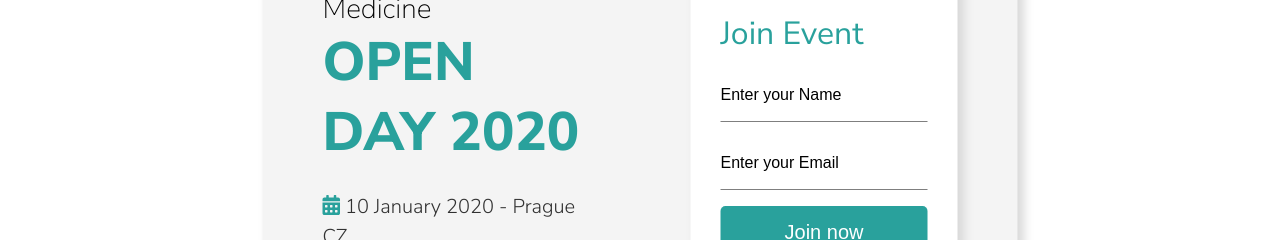
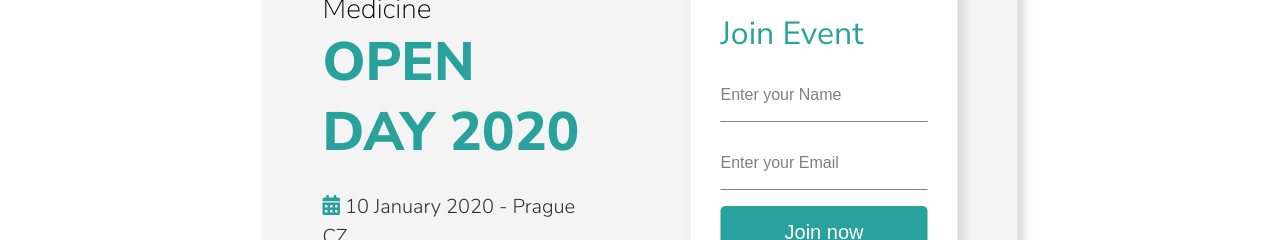
Before and after one commit to nublson/countdown-event, a Gatsby site: page / in a window 1280 px wide. Shown: the part 199-439 px from the top of the page. Built offline with nearby package versions, Linux system fonts and the light colour scheme; Gatsby itself is replaced by a stand-in of ours.

Commit message:
change placeholder color

```diff
--- a/src/style/pages/_home.scss
+++ b/src/style/pages/_home.scss
@@ -76,7 +76,7 @@
                 transition: 0.2s;
 
                 &::placeholder {
-                    color: $color-black;
+                    color: rgba($color-black, 0.5);
                 }
 
                 &:focus {
```
